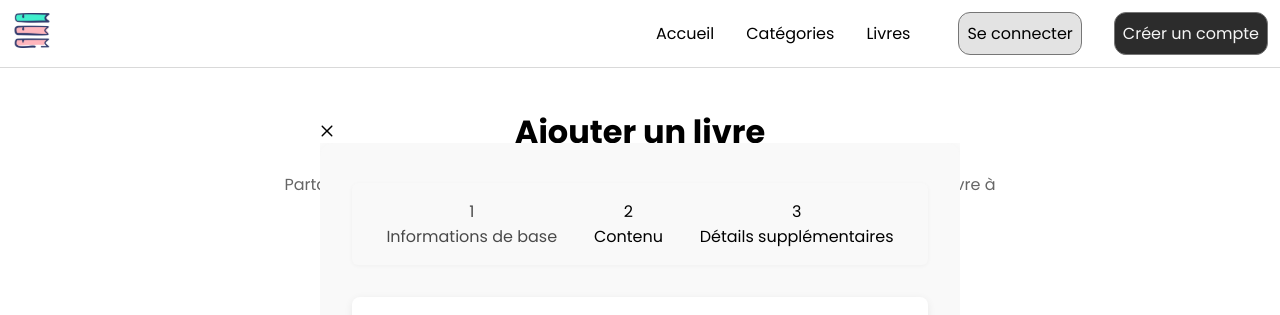
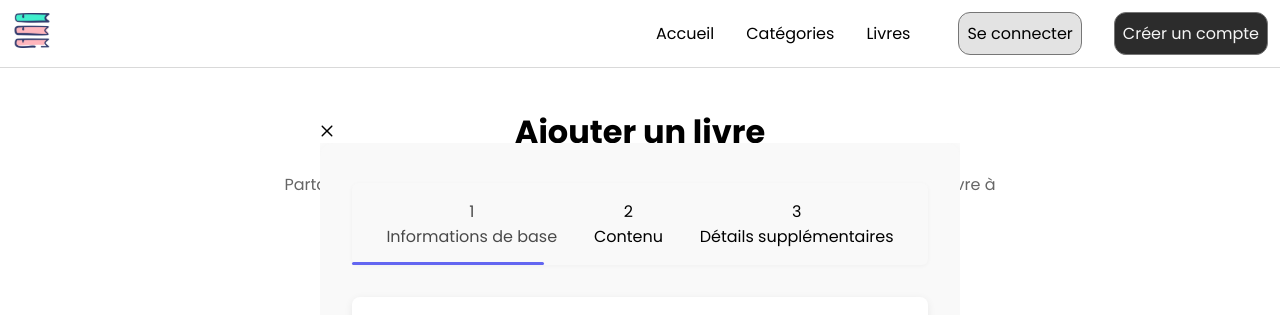
Before and after one commit to EithanSanchezFilipe/PassionLecture, a Vue app in the folder frontend/: page /book in a window 1280 px wide. Both pictures are taken after a click on the button "Commencer". Shown: the top 315 px of the page. Built offline with nearby package versions, Linux system fonts and the light colour scheme; no server answers.

Commit message:
feat:add steps animation

```diff
--- a/frontend/src/composables/AddBookStepper.vue
+++ b/frontend/src/composables/AddBookStepper.vue
@@ -43,8 +43,11 @@ const isStepValid = computed(() => {
     case 0:
       return formData.value.name && formData.value.category_fk
     case 1:
-      return formData.value.summary && summaryLength.value <= SUMMARY_MAX_LENGTH &&
-             (!formData.value.passage || passageLength.value <= PASSAGE_MAX_LENGTH)
+      return (
+        formData.value.summary &&
+        summaryLength.value <= SUMMARY_MAX_LENGTH &&
+        (!formData.value.passage || passageLength.value <= PASSAGE_MAX_LENGTH)
+      )
     case 2:
       return formData.value.editionYear && formData.value.pages
     default:
@@ -95,7 +98,13 @@ const handleImageUpload = (event) => {
       class="custom-dialog"
     >
       <div class="dialog-content">
-        <Steps :model="steps" :activeIndex="activeIndex" />
+        <div class="steps-container">
+          <Steps :model="steps" :activeIndex="activeIndex" />
+          <div
+            class="step-underline"
+            :style="{ transform: `translateX(${activeIndex * 100}%)` }"
+          ></div>
+        </div>
 
         <div class="step-content">
           <!-- Étape 1: Informations de base -->
@@ -129,7 +138,10 @@ const handleImageUpload = (event) => {
                   :class="{ 'p-invalid': summaryLength > SUMMARY_MAX_LENGTH }"
                   placeholder="Écrivez le résumé du livre..."
                 />
-                <span class="char-count" :class="{ 'count-error': summaryLength > SUMMARY_MAX_LENGTH }">
+                <span
+                  class="char-count"
+                  :class="{ 'count-error': summaryLength > SUMMARY_MAX_LENGTH }"
+                >
                   {{ summaryLength }}/{{ SUMMARY_MAX_LENGTH }}
                 </span>
               </div>
@@ -148,7 +160,10 @@ const handleImageUpload = (event) => {
                   :class="{ 'p-invalid': passageLength > PASSAGE_MAX_LENGTH }"
                   placeholder="Écrivez un passage marquant du livre..."
                 />
-                <span class="char-count" :class="{ 'count-error': passageLength > PASSAGE_MAX_LENGTH }">
+                <span
+                  class="char-count"
+                  :class="{ 'count-error': passageLength > PASSAGE_MAX_LENGTH }"
+                >
                   {{ passageLength }}/{{ PASSAGE_MAX_LENGTH }}
                 </span>
               </div>
@@ -207,6 +222,21 @@ const handleImageUpload = (event) => {
   padding: 2.5rem 2rem;
   box-shadow: 0 6px 32px rgba(0, 0, 0, 0.12);
 }
+.steps-container {
+  position: relative;
+  margin-bottom: 2rem;
+}
+
+.step-underline {
+  position: absolute;
+  bottom: 0;
+  left: 0;
+  height: 3px;
+  background-color: #6366f1;
+  width: calc(100% / 3);
+  transition: transform 0.3s ease;
+  border-radius: 2px;
+}
 
 /* Reset des styles PrimeVue */
 :deep(.p-dialog) {
@@ -248,7 +278,7 @@ const handleImageUpload = (event) => {
   background-color: #f9f9f9;
   border-radius: 6px;
   margin-bottom: 1.5rem;
-  box-shadow: 0 1px 4px rgba(0,0,0,0.04);
+  box-shadow: 0 1px 4px rgba(0, 0, 0, 0.04);
 }
 
 :deep(.p-steps-item) {
@@ -282,8 +312,10 @@ const handleImageUpload = (event) => {
   padding: 0.75rem 1rem !important;
   font-size: 1rem;
   color: #222;
-  box-shadow: 0 1px 2px rgba(0,0,0,0.03);
-  transition: border 0.2s, box-shadow 0.2s;
+  box-shadow: 0 1px 2px rgba(0, 0, 0, 0.03);
+  transition:
+    border 0.2s,
+    box-shadow 0.2s;
 }
 
 :deep(.p-inputtext.p-invalid),
@@ -305,8 +337,10 @@ const handleImageUpload = (event) => {
   border: 1.5px solid #d1d5db !important;
   border-radius: 6px !important;
   min-height: 2.75rem;
-  box-shadow: 0 1px 2px rgba(0,0,0,0.03);
-  transition: border 0.2s, box-shadow 0.2s;
+  box-shadow: 0 1px 2px rgba(0, 0, 0, 0.03);
+  transition:
+    border 0.2s,
+    box-shadow 0.2s;
 }
 :deep(.p-dropdown.p-focus) {
   border-color: #6366f1 !important;
@@ -321,7 +355,7 @@ const handleImageUpload = (event) => {
   background: #fff !important;
   border-radius: 6px !important;
   border: 1.5px solid #d1d5db !important;
-  box-shadow: 0 4px 16px rgba(0,0,0,0.09);
+  box-shadow: 0 4px 16px rgba(0, 0, 0, 0.09);
 }
 :deep(.p-dropdown-item) {
   color: #222 !important;
@@ -361,7 +395,7 @@ input[type='file']:focus {
   padding: 0.75rem 2.5rem;
   border-radius: 6px;
   font-weight: 600;
-  box-shadow: 0 1px 2px rgba(0,0,0,0.04);
+  box-shadow: 0 1px 2px rgba(0, 0, 0, 0.04);
   border: none;
 }
 :deep(.p-button-secondary) {
```
